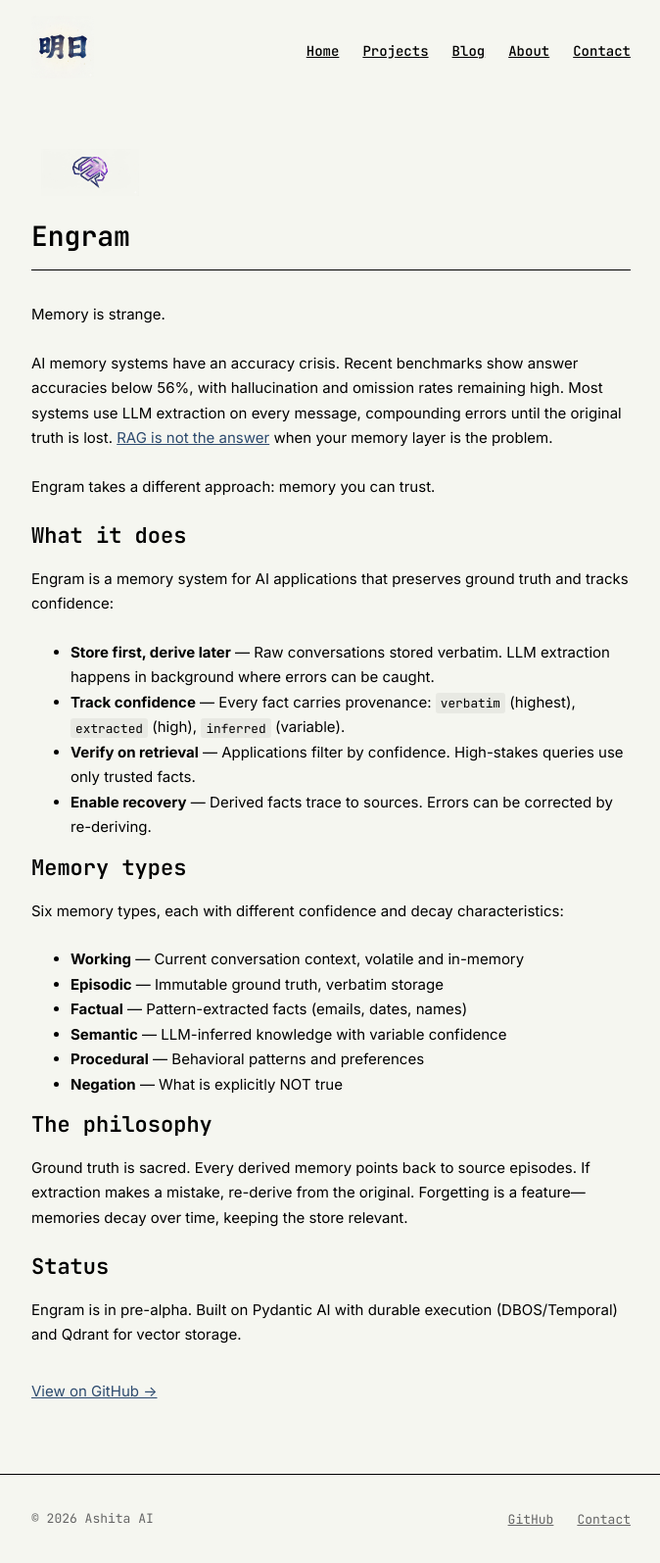
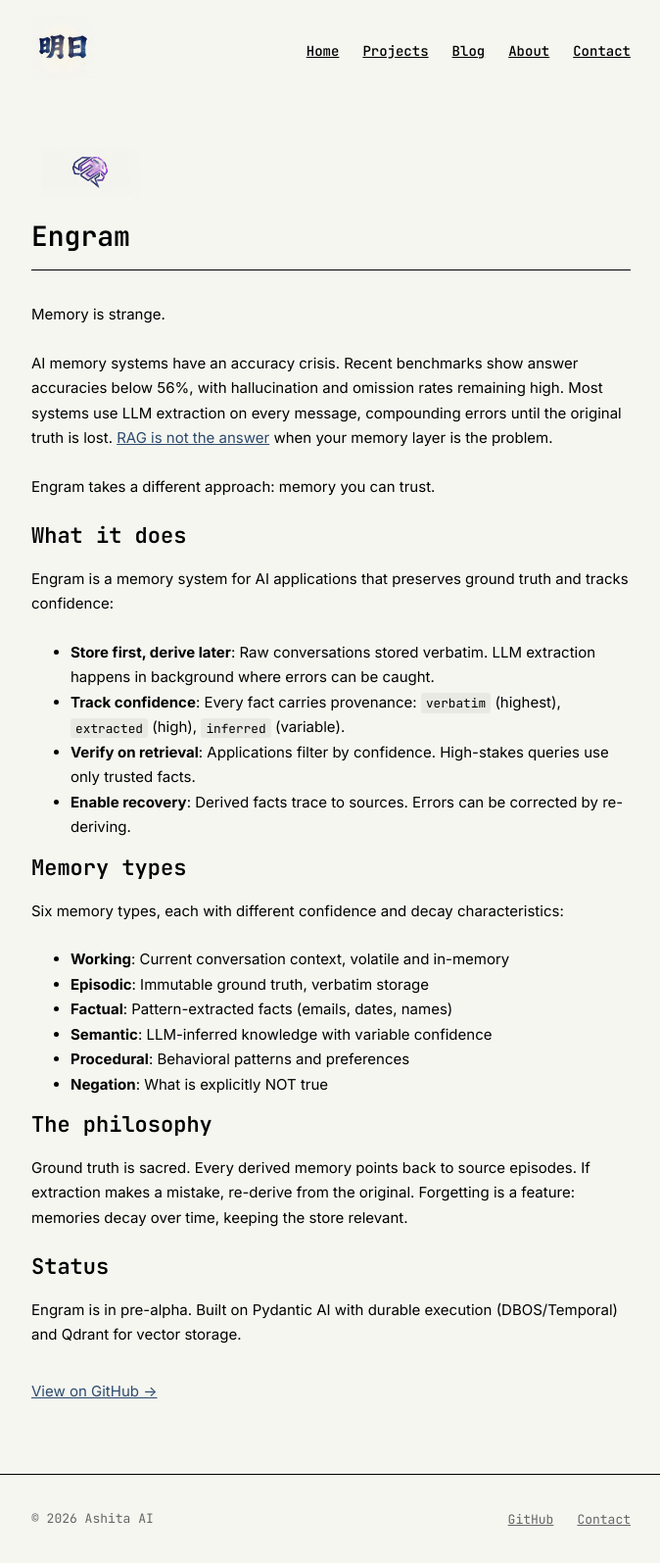
Before and after one commit to ashita-ai/ashita-ai.github.io, a Jekyll site: the page built from _projects/engram.md, in a window 1280 px wide. Shown: the whole page at 98% size, without its empty margins (302-976 px from the left). Built offline with Jekyll 4.4.1, drawn with Linux system fonts in a browser that asks for light colours.

```diff
--- a/_projects/engram.md
+++ b/_projects/engram.md
@@ -17,25 +17,25 @@ Engram takes a different approach: memory you can trust.
 
 Engram is a memory system for AI applications that preserves ground truth and tracks confidence:
 
-- **Store first, derive later** — Raw conversations stored verbatim. LLM extraction happens in background where errors can be caught.
-- **Track confidence** — Every fact carries provenance: `verbatim` (highest), `extracted` (high), `inferred` (variable).
-- **Verify on retrieval** — Applications filter by confidence. High-stakes queries use only trusted facts.
-- **Enable recovery** — Derived facts trace to sources. Errors can be corrected by re-deriving.
+- **Store first, derive later**: Raw conversations stored verbatim. LLM extraction happens in background where errors can be caught.
+- **Track confidence**: Every fact carries provenance: `verbatim` (highest), `extracted` (high), `inferred` (variable).
+- **Verify on retrieval**: Applications filter by confidence. High-stakes queries use only trusted facts.
+- **Enable recovery**: Derived facts trace to sources. Errors can be corrected by re-deriving.
 
 ## Memory types
 
 Six memory types, each with different confidence and decay characteristics:
 
-- **Working** — Current conversation context, volatile and in-memory
-- **Episodic** — Immutable ground truth, verbatim storage
-- **Factual** — Pattern-extracted facts (emails, dates, names)
-- **Semantic** — LLM-inferred knowledge with variable confidence
-- **Procedural** — Behavioral patterns and preferences
-- **Negation** — What is explicitly NOT true
+- **Working**: Current conversation context, volatile and in-memory
+- **Episodic**: Immutable ground truth, verbatim storage
+- **Factual**: Pattern-extracted facts (emails, dates, names)
+- **Semantic**: LLM-inferred knowledge with variable confidence
+- **Procedural**: Behavioral patterns and preferences
+- **Negation**: What is explicitly NOT true
 
 ## The philosophy
 
-Ground truth is sacred. Every derived memory points back to source episodes. If extraction makes a mistake, re-derive from the original. Forgetting is a feature—memories decay over time, keeping the store relevant.
+Ground truth is sacred. Every derived memory points back to source episodes. If extraction makes a mistake, re-derive from the original. Forgetting is a feature: memories decay over time, keeping the store relevant.
 
 ## Status
 
```
Also changed, not shown: _projects/akashi.md (+8 -8 lines).
